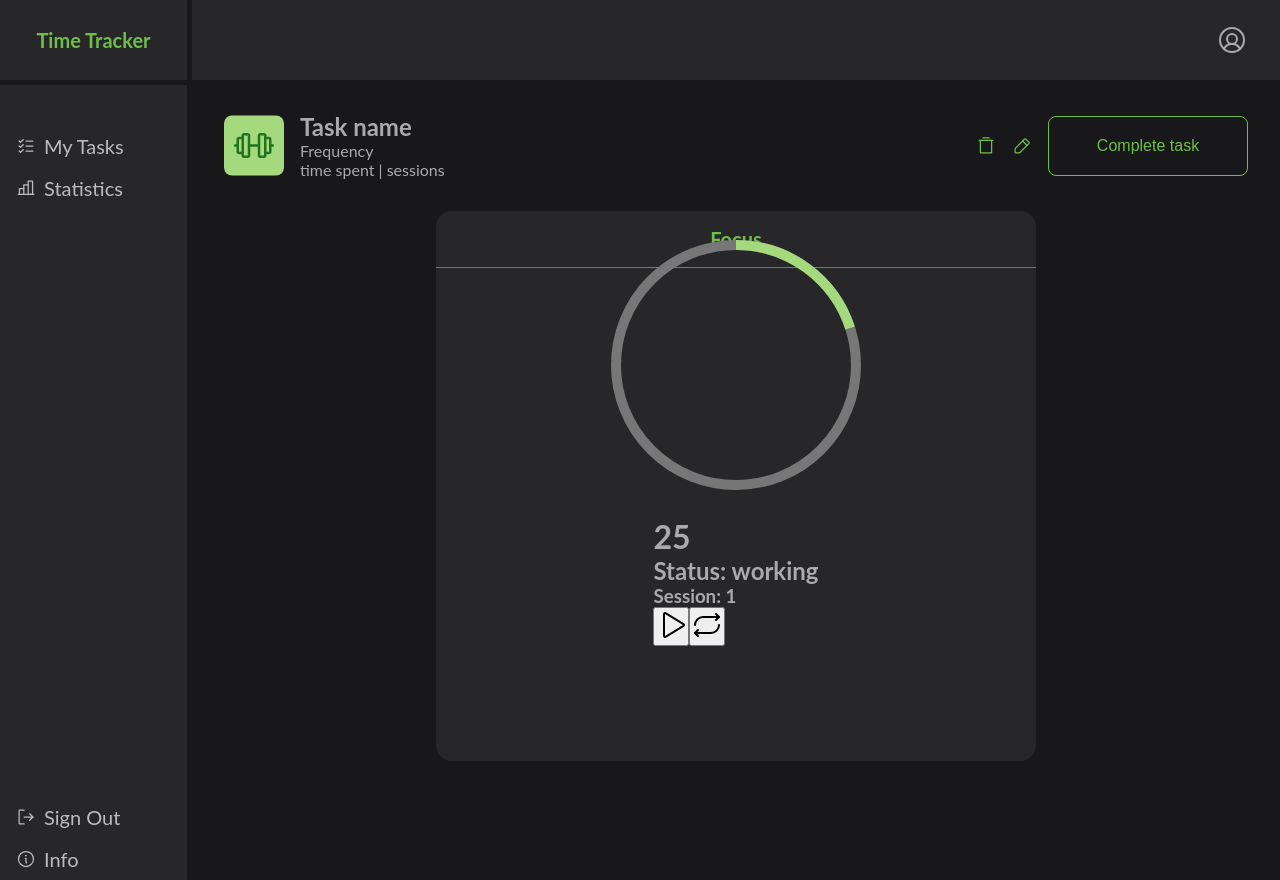
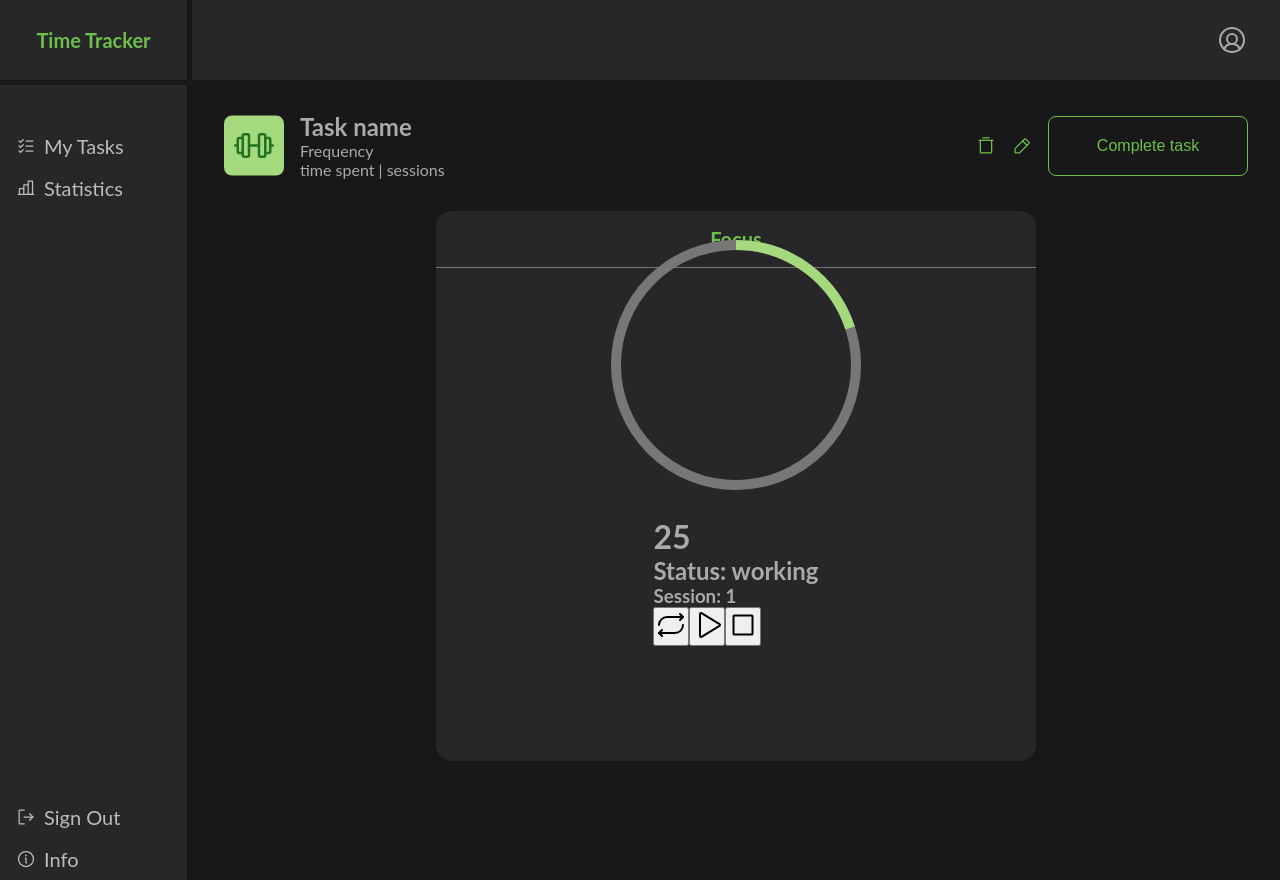
Before and after one commit to bruflor/pomodoro-js, a React (Vite) app: page /task in a window 1280 px wide. Built offline with nearby package versions, Linux system fonts and the light colour scheme.

Commit message:
stop button

```diff
--- a/src/components/Clock/Timer/Timer.tsx
+++ b/src/components/Clock/Timer/Timer.tsx
@@ -1,4 +1,4 @@
-import { Pause, Play, Repeat } from "phosphor-react";
+import { Pause, Play, Repeat, Stop } from "phosphor-react";
 import { useEffect, useState } from "react";
 //
 
@@ -12,7 +12,7 @@ export const MyTimer = () => {
   const shortBreakTime = 5;
   const LongBreakTime = 60;
 
-  const timeSetTime = 0.1 * 1000; //one minute;
+  const minute = 1 * 1000; //one minute;
 
   const controlTime = () => {
     console.log("starting timer");
@@ -26,7 +26,7 @@ export const MyTimer = () => {
           console.log(displayTime);
           setTimeout(() => {
             setDisplayTime(displayTime + 1);
-          }, timeSetTime);
+          }, minute);
         } else {
           setSessionStatus("short break");
           console.log("Start break");
@@ -39,7 +39,7 @@ export const MyTimer = () => {
           console.log(displayTime);
           setTimeout(() => {
             setDisplayTime(displayTime + 1);
-          }, timeSetTime);
+          }, minute);
         } else {
           setSessionStatus("working");
           console.log("Start session");
@@ -55,7 +55,7 @@ export const MyTimer = () => {
           console.log("Start Long Break");
           setTimeout(() => {
             setDisplayTime(displayTime + 1);
-          }, timeSetTime);
+          }, minute);
         } else {
         }
       }
@@ -85,13 +85,6 @@ export const MyTimer = () => {
 
       <button
         onClick={() => {
-          controlTime();
-        }}
-      >
-        {timerOn ? <Pause size={32} /> : <Play size={32} />}
-      </button>
-      <button
-        onClick={() => {
           setSessions(0);
           setDisplayTime(0);
           setSessionStatus("working");
@@ -100,6 +93,20 @@ export const MyTimer = () => {
       >
         <Repeat size={32} />
       </button>
+      <button
+        onClick={() => {
+          controlTime();
+        }}
+      >
+        {timerOn ? <Pause size={32} /> : <Play size={32} />}
+      </button>
+      <button
+        onClick={() => {
+          setTimerOn(false);
+        }}
+      >
+        <Stop size={32} />
+      </button>
     </div>
   );
 };
```
